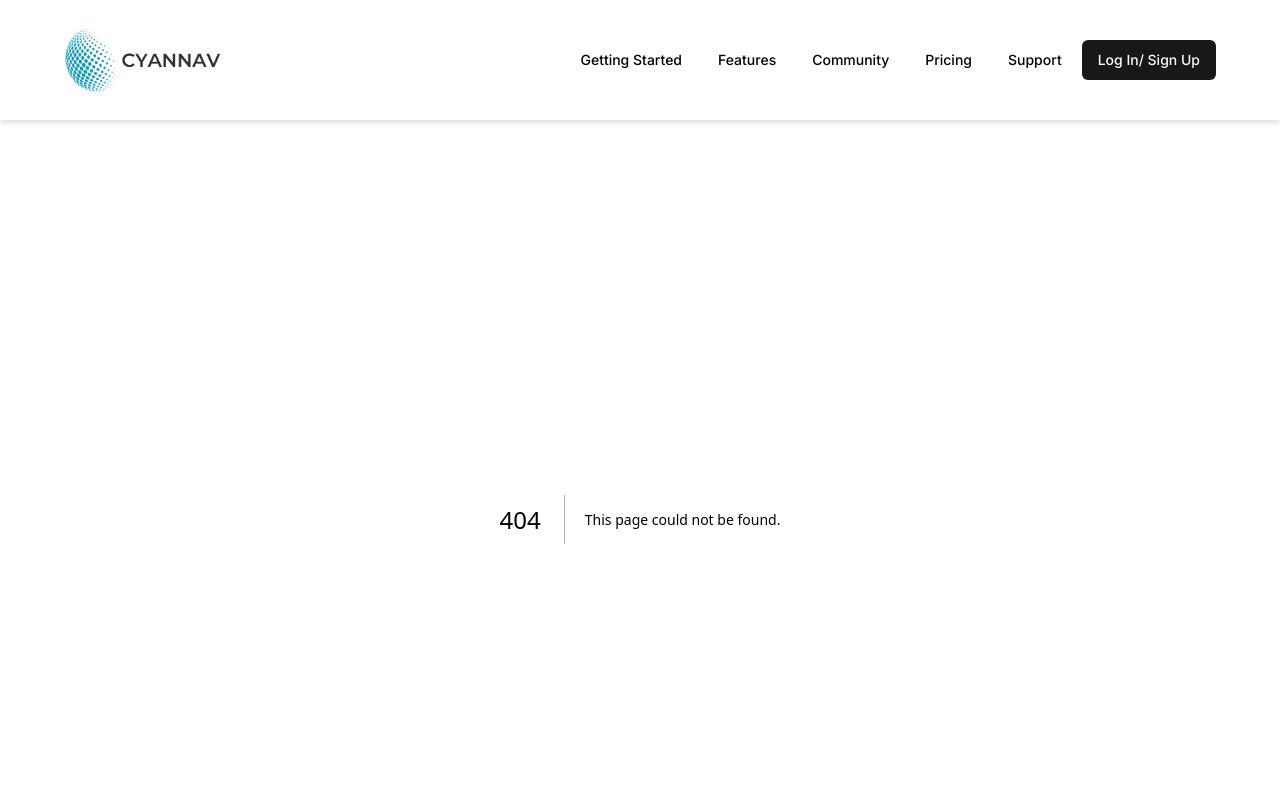
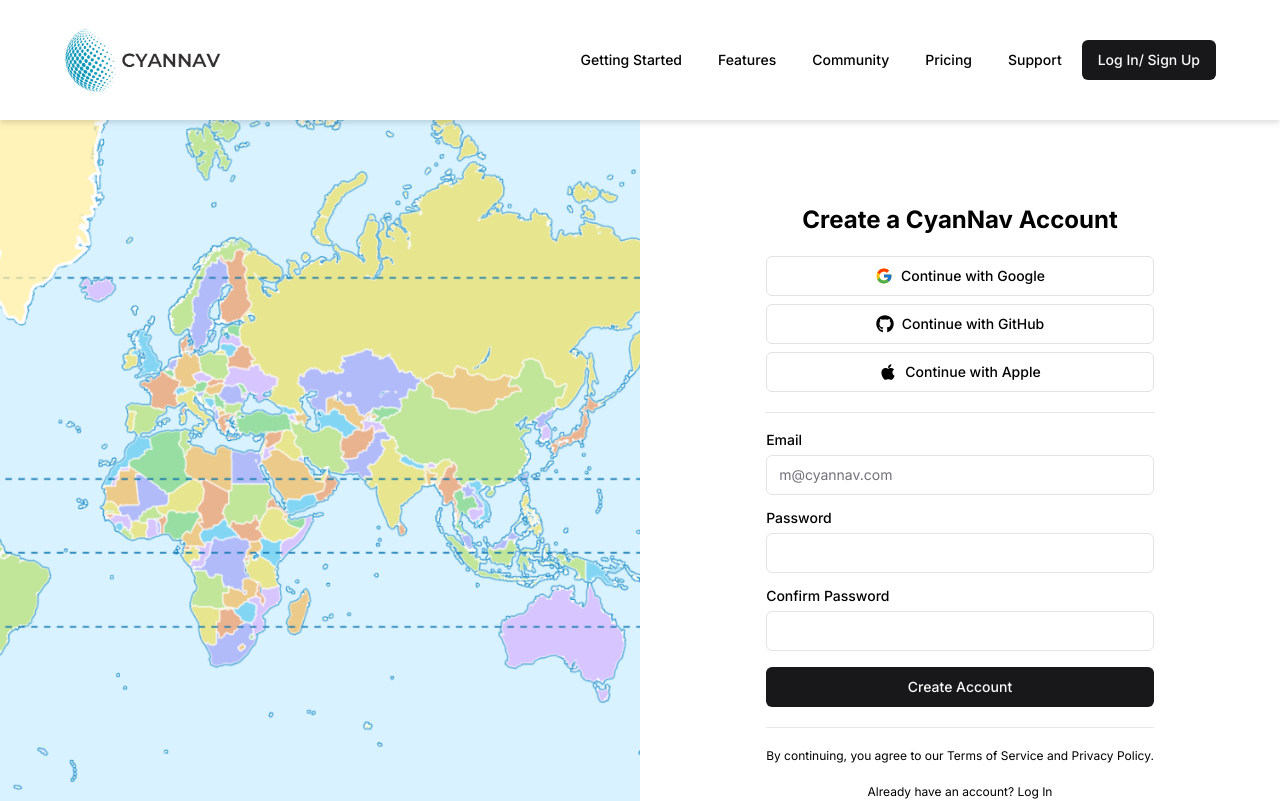
Before and after one commit to felixzhu00/cyannav-v2, a Next.js app: page /signup in a window 1280 px wide. Before the commit this address had no page. Shown: the top 801 px of the page. Built offline with nearby package versions, Linux system fonts and the light colour scheme.

Commit message:
Created the login and create account page

```diff
--- /dev/null
+++ b/app/login/layout.tsx
@@ -0,0 +1,13 @@
+export default function LoginLayout({
+  children, // will be a page or nested layout
+}: {
+  children: React.ReactNode
+}) {
+  return (
+    <section>
+      {/* Include shared UI here e.g. a header or sidebar */}
+      <nav></nav>
+      {children}
+    </section>
+  )
+}
--- /dev/null
+++ b/app/login/page.tsx
@@ -0,0 +1,104 @@
+import Image from 'next/image'
+import Link from 'next/link'
+import { Button } from '@/components/ui/button'
+import { Input } from '@/components/ui/input'
+import { Label } from '@/components/ui/label'
+import placeholder from '@/public/map_placeholder.png'
+import { FcGoogle } from 'react-icons/fc'
+import { FaGithub, FaApple } from 'react-icons/fa'
+
+export default function Page() {
+  return (
+    <div className="w-full lg:grid lg:min-h-[600px] lg:grid-cols-2 xl:min-h-[800px]">
+      <div className="bg-muted hidden lg:block">
+        <Image
+          src={placeholder}
+          alt="Image"
+          width="1920"
+          height="1080"
+          className="h-full w-full object-cover dark:brightness-[0.2] dark:grayscale"
+        />
+      </div>
+      <div className="flex items-center justify-center py-12">
+        <div className="mx-auto grid gap-6">
+          <div className="grid gap-2 text-center">
+            <h1 className="text-2xl font-bold">Login</h1>
+            <p className="text-muted-foreground text-balance">
+              Enter your email below to login to your account
+            </p>
+          </div>
+          <div className="grid gap-4">
+            <div className="grid gap-2">
+              <Label htmlFor="email">Email</Label>
+              <Input
+                id="email"
+                type="email"
+                placeholder="m@cyannav.com"
+                required
+              />
+            </div>
+            <div className="grid gap-2">
+              <div className="flex items-center">
+                <Label htmlFor="password">Password</Label>
+                <Link
+                  href="/forgot-password"
+                  className="ml-auto inline-block text-sm underline"
+                >
+                  Forgot your password?
+                </Link>
+              </div>
+              <Input id="password" type="password" required />
+            </div>
+            <Button type="submit" className="w-full">
+              Login
+            </Button>
+            <Button
+              variant="outline"
+              className="flex w-full flex-row space-x-2"
+            >
+              <FcGoogle className="text-lg" />
+              <p>Login with Google</p>
+            </Button>
+            <Button
+              variant="outline"
+              className="flex w-full flex-row space-x-2"
+            >
+              <FaGithub className="text-lg" />
+              <p>Login with GitHub</p>
+            </Button>
+            <Button
+              variant="outline"
+              className="flex w-full flex-row space-x-2"
+            >
+              <FaApple className="text-lg" />
+              <p>Login with Apple</p>
+            </Button>
+          </div>
+          <hr className="my-2" />
+          <div className="text-center text-xs">
+            New to CyanNav?{' '}
+            <Link href="/signup" className="hover:underline">
+              Sign up
+            </Link>
+          </div>
+          <div className="text-center text-xs">
+            <Link href="#" className="hover:underline">
+              Get help
+            </Link>
+          </div>
+          <div className="text-center text-xs">
+            By signing in, you agree to our{' '}
+            <Link href="#" className="hover:underline">
+              Terms of Service
+            </Link>{' '}
+            and{' '}
+            <Link href="#" className="hover:underline">
+              Privacy Policy
+            </Link>
+            {'.'}
+          </div>
+        </div>
+      </div>
+    </div>
+  )
+}
--- /dev/null
+++ b/app/signup/layout.tsx
@@ -0,0 +1,13 @@
+export default function LoginLayout({
+  children, // will be a page or nested layout
+}: {
+  children: React.ReactNode
+}) {
+  return (
+    <section>
+      {/* Include shared UI here e.g. a header or sidebar */}
+      <nav></nav>
+      {children}
+    </section>
+  )
+}
--- /dev/null
+++ b/app/signup/page.tsx
@@ -0,0 +1,106 @@
+import Image from 'next/image'
+import Link from 'next/link'
+import { Button } from '@/components/ui/button'
+import { Input } from '@/components/ui/input'
+import { Label } from '@/components/ui/label'
+import placeholder from '@/public/map_placeholder.png'
+import { FcGoogle } from 'react-icons/fc'
+import { FaGithub, FaApple } from 'react-icons/fa'
+
+export default function Page() {
+  return (
+    <div className="w-full lg:grid lg:min-h-[600px] lg:grid-cols-2 xl:min-h-[800px]">
+      <div className="bg-muted hidden lg:block">
+        <Image
+          src={placeholder}
+          alt="Image"
+          width="1920"
+          height="1080"
+          className="h-full w-full object-cover dark:brightness-[0.2] dark:grayscale"
+        />
+      </div>
+      <div className="flex items-center justify-center py-12">
+        <div className="mx-auto grid space-y-5">
+          <div className="grid gap-2 text-center">
+            <h1 className="text-2xl font-bold">Create a CyanNav Account</h1>
+          </div>
+          <div className="flex flex-col space-y-2">
+            <Button
+              variant="outline"
+              className="flex w-full flex-row space-x-2"
+            >
+              <FcGoogle className="text-lg" />
+              <p>Continue with Google</p>
+            </Button>
+            <Button
+              variant="outline"
+              className="flex w-full flex-row space-x-2"
+            >
+              <FaGithub className="text-lg" />
+              <p>Continue with GitHub</p>
+            </Button>
+            <Button
+              variant="outline"
+              className="flex w-full flex-row space-x-2"
+            >
+              <FaApple className="text-lg" />
+              <p>Continue with Apple</p>
+            </Button>
+          </div>
+
+          <hr className="my-4" />
+
+          <div className="grid gap-4">
+            <div className="grid gap-2">
+              <Label htmlFor="email">Email</Label>
+              <Input
+                id="email"
+                type="email"
+                placeholder="m@cyannav.com"
+                required
+              />
+            </div>
+            <div className="grid gap-2">
+              <div className="flex items-center">
+                <Label htmlFor="password">Password</Label>
+              </div>
+              <Input id="password" type="password" required />
+            </div>
+            <div className="grid gap-2">
+              <div className="flex items-center">
+                <Label htmlFor="confirm-password">Confirm Password</Label>
+              </div>
+              <Input id="confirm-password" type="password" required />
+            </div>
+            <Button type="submit" className="w-full">
+              Create Account
+            </Button>
+          </div>
+          <hr className="my-4" />
+          <div className="text-center text-xs">
+            By continuing, you agree to our{' '}
+            <Link href="#" className="hover:underline">
+              Terms of Service
+            </Link>{' '}
+            and{' '}
+            <Link href="#" className="hover:underline">
+              Privacy Policy
+            </Link>
+            {'.'}
+          </div>
+          <div className="text-center text-xs">
+            Already have an account?{' '}
+            <Link href="/login" className="hover:underline">
+              Log In
+            </Link>
+          </div>
+          <div className="text-center text-xs">
+            <Link href="#" className="hover:underline">
+              Get help
+            </Link>
+          </div>
+        </div>
+      </div>
+    </div>
+  )
+}
--- a/package.json
+++ b/package.json
@@ -43,6 +43,7 @@
     "react": "^18",
     "react-dom": "^18",
     "react-hook-form": "^7.52.2",
+    "react-icons": "^5.3.0",
     "react-resizable-panels": "^2.0.23",
     "tailwind-merge": "^2.4.0",
     "tailwindcss-animate": "^1.0.7",
```
Also changed, not shown: 1 other file (tests, documents, lock files or other folders).
